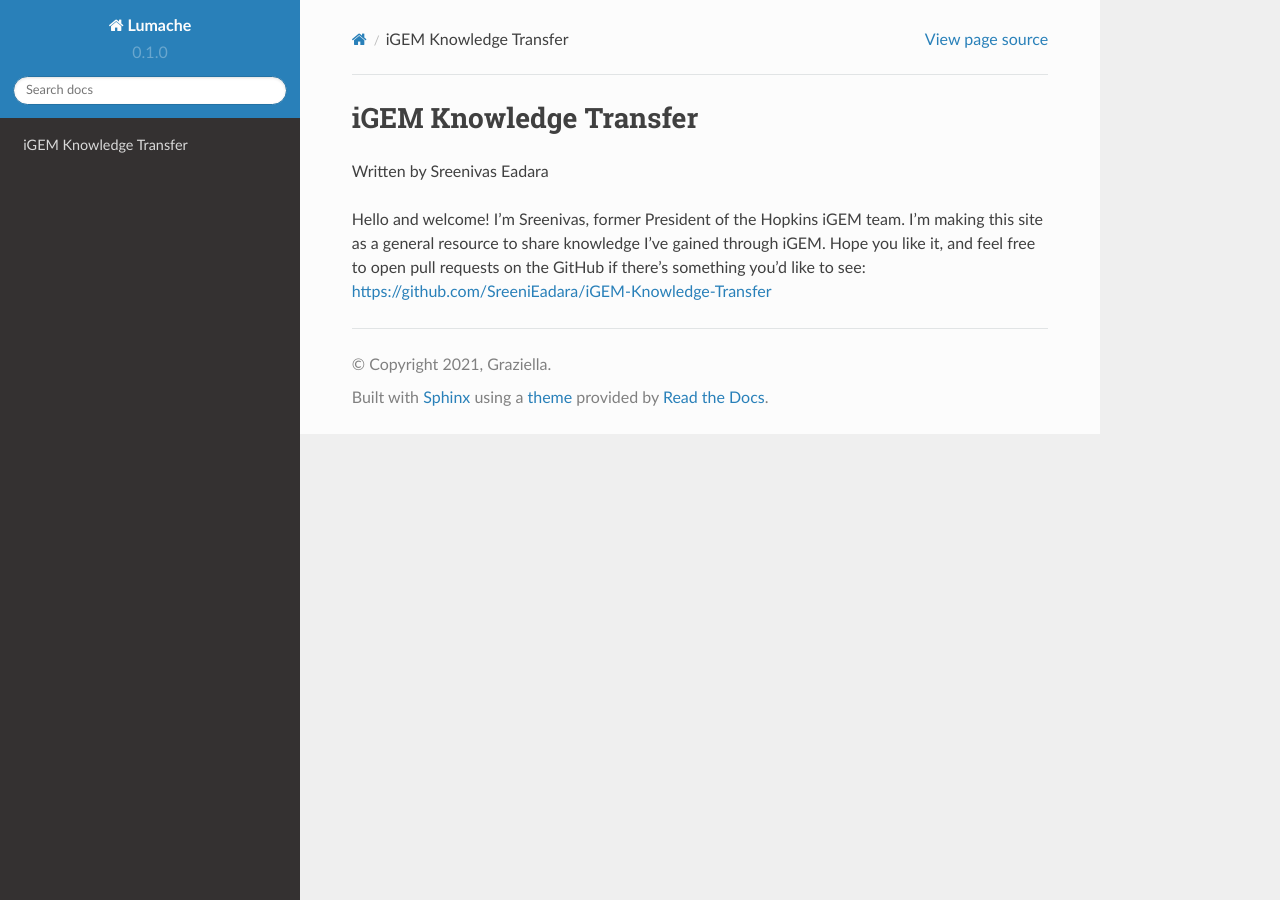
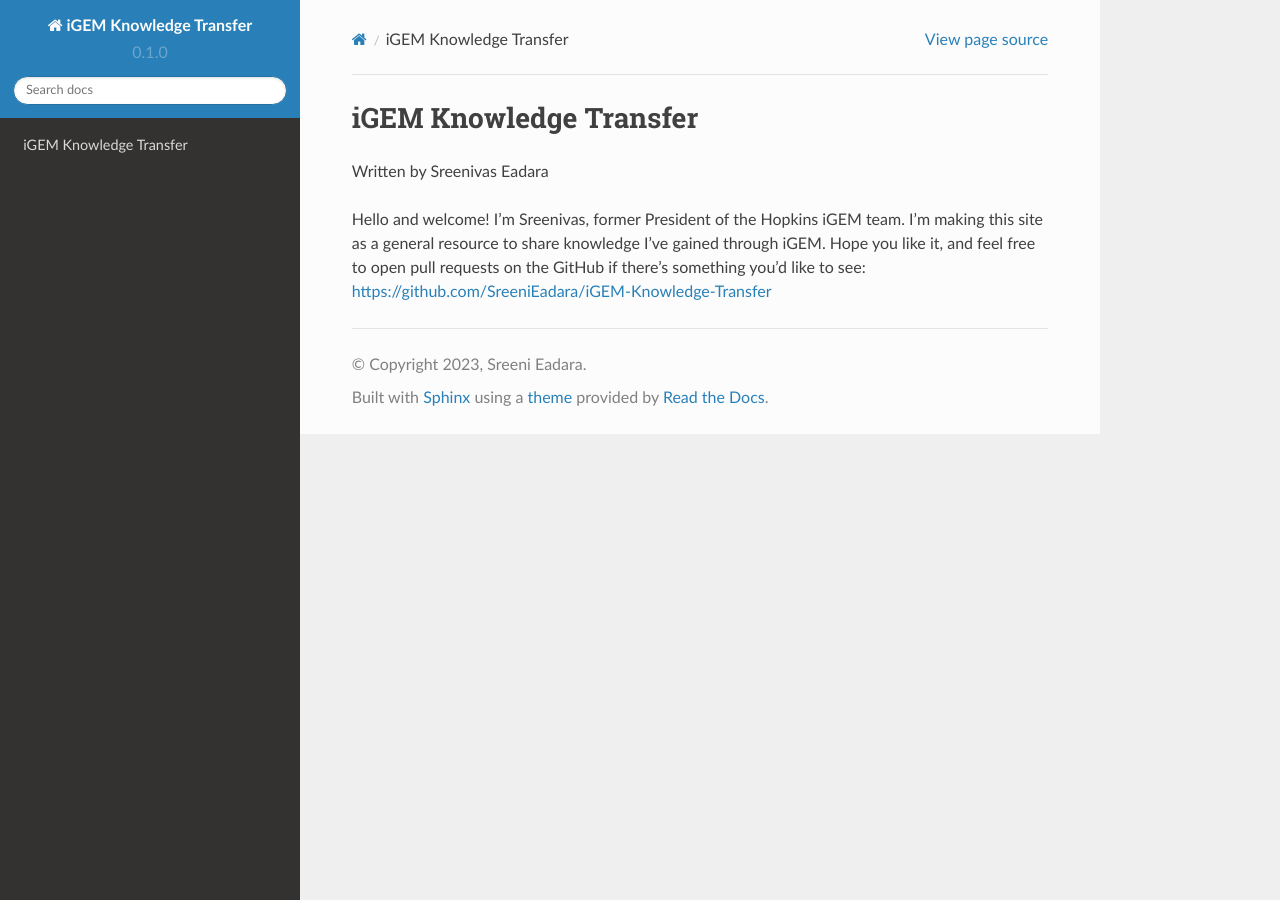
Before and after one commit to SreeniEadara/iGEM-Knowledge-Transfer, a Sphinx documentation site: the page built from docs/source/index.md, in a window 1280 px wide. Built offline with Sphinx 7.4.7 and the Read the Docs theme 2.0.0, drawn with Linux system fonts in a browser that asks for light colours.

Commit message:
Fixing conf..

```diff
--- a/docs/source/conf.py
+++ b/docs/source/conf.py
@@ -2,9 +2,9 @@
 
 # -- Project information
 
-project = 'Lumache'
-copyright = '2021, Graziella'
-author = 'Graziella'
+project = 'iGEM Knowledge Transfer'
+copyright = '2023, Sreeni Eadara'
+author = 'Sreeni Eadara'
 
 release = '0.1'
 version = '0.1.0'
@@ -17,6 +17,7 @@ extensions = [
     'sphinx.ext.autodoc',
     'sphinx.ext.autosummary',
     'sphinx.ext.intersphinx',
+	'sphinx_markdown_builder',
 ]
 
 intersphinx_mapping = {
```
